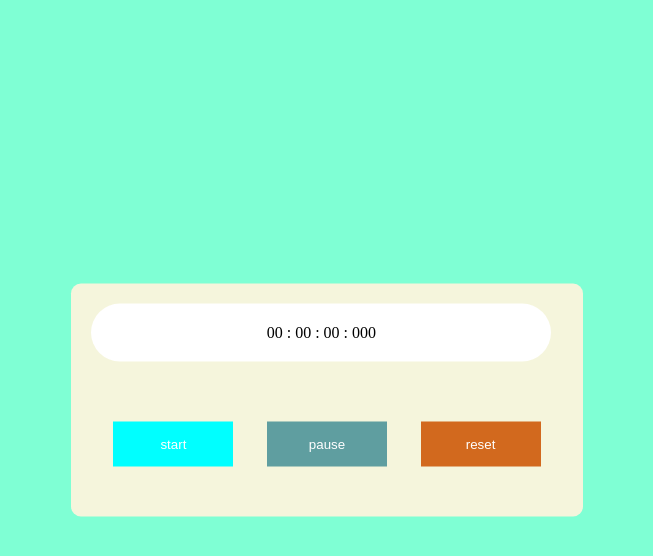
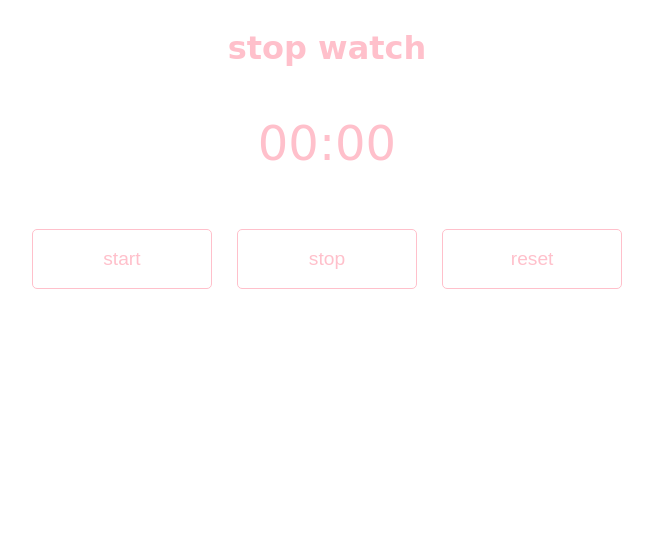
Before and after one commit to ansarimehek/js-project-01, a plain HTML site: page index.html in a window 1280 px wide. Shown: the whole page, without its empty margins (313-966 px from the left). Drawn offline with Linux system fonts and the light colour scheme.

Commit message:
task project

```diff
--- a/index.html
+++ b/index.html
@@ -5,19 +5,20 @@
     <meta charset="UTF-8">
     <meta name="viewport" content="width=device-width, initial-scale=1.0">
     <title>watch project</title>
-    <link rel="stylesheet" href="style .css">
+    <link rel="stylesheet" href="style.css">
 </head>
 
 <body>
-    <div class="container">
-        <div class="timer-display">
-            00 : 00 : 00 : 000
-        </div>
-        <div class="buttons">
-            <button id="start-timer">start</button>
-            <button id="pause-timer">pause</button>
-            <button id="reset">reset</button>
-        </div>
+    <div class="wrapper">
+        <h1 >stop watch</h1>
+        <p >
+            <span id="seconds ">00 </span>:
+            <span id="tens ">00 </span>
+        </p>
+
+            <button class="common_btn" id ="btn-start">start</button>
+            <button class="common_btn" id ="btn-stop ">stop </button>
+            <button class="common_btn" id ="btn-reset">reset</button>
     </div>
 
     <script src="launch.js"></script>
--- a/launch.js
+++ b/launch.js
@@ -1,9 +1,7 @@
-let hours = 0;
-let minutes = 0;
-let seconds = 0;
-let intervalId = null;
-let isRunning = false;
+window.onload = function() {
+    var seconds = 00;
+    var tens = 00;
+    var appendTens = document.getElementById ("tens");
+    var appendSeconds = document.CDATA_SECTION_NODE
 
-const starttimerElement = document.getElementById('start-timer');
-const pausetimerElement = document.getElementById('pause-timer');
-const resettimerElement = document.getElementById('reset-timer');
+}
--- a/milliseconds.js
+++ /dev/null
@@ -1 +0,0 @@
-let { milliseconds, seconds, minutes, hours } = { 0: , 0: , 0: , 0:  };
--- a/style .css
+++ /dev/null
@@ -1,63 +0,0 @@
-body {
-    background-color: aquamarine;
-}
-
-.container {
-    background-color: beige;
-    width: 40%;
-    min-width: 500px;
-    position: absolute;
-    transform: translate(-50%, -50%);
-    top: 50%;
-    left: 50%;
-    padding: 20px 0;
-    padding-bottom: 50px;
-    border-radius: 10px;
-    box-shadow: 0 0 20px(rgba(0, 0, 0, 0));
-}
-
-.timer-display {
-    position: relative;
-    width: 82%;
-    background: #fff;
-    left: 4%;
-    padding: 20px;
-    display: flex;
-    align-items: center;
-    justify-content: space-around;
-    border-radius: 50px;
-    box-shadow: 0, 0, 20px(rgba(65, 5, 145, 0.25));
-}
-
-.buttons {
-    width: 90%;
-    margin: 60px auto 0 auto;
-    display: flex;
-    justify-content: space-around;
-}
-
-.buttons button {
-    width: 120px;
-    height: 45px;
-    background-color: aqua;
-    color: white;
-    border: none;
-    font-family: Arial, Helvetica, sans-serif;
-    font: 18px;
-    cursor: pointer;
-    outline: none;
-}
-
-.buttons button:nth-last-child(2) {
-    background-color: cadetblue;
-}
-
-.buttons button:nth-last-child(1) {
-    background-color: chocolate;
-
-}
-
-.buttons button:hover {
-    box-shadow: 0 0 20px rgba(black, );
-
-}
--- /dev/null
+++ b/style.css
@@ -0,0 +1,59 @@
+body {
+    font-family: cursive;
+    /*background-image: none;*/
+    background-position: center;
+    background-repeat: no-repeat;
+    background-size: cover;
+    /*height: 100%;*/
+    display : flex;
+    align-items: center;
+    justify-content: center;
+    text-align: center;
+
+}
+
+.h1 {
+    font-weight: 100;
+    font-size: 5em;
+    text-transform: uppercase;
+}
+
+p{
+    font-size: 3em ;
+    display:flex;
+    align-items: center;
+    justify-content: center;
+}
+
+.wrapper{
+    width: 800px;
+    margin: auto;
+    color:pink ;
+    text-align: center;
+
+}
+
+.common_btn{
+    border-radius: 5px ;
+    background: transparent;
+    color: pink;
+
+    ;
+    border: 1px solid ;
+    text-decoration: none;
+    cursor: pointer;
+    font-size : 1.2em ;
+    padding: 18px 10px ;
+    width: 180px ;
+    margin: 10px;
+    outline: none;
+
+}
+
+.common_btcommon:hover,
+.common_btcommon:focus {
+    transition:all 0.5 ease-out;
+   background:color(blue ) ;
+    border: 1px solid color (blue );
+    color:aliceblue;
+}
```
